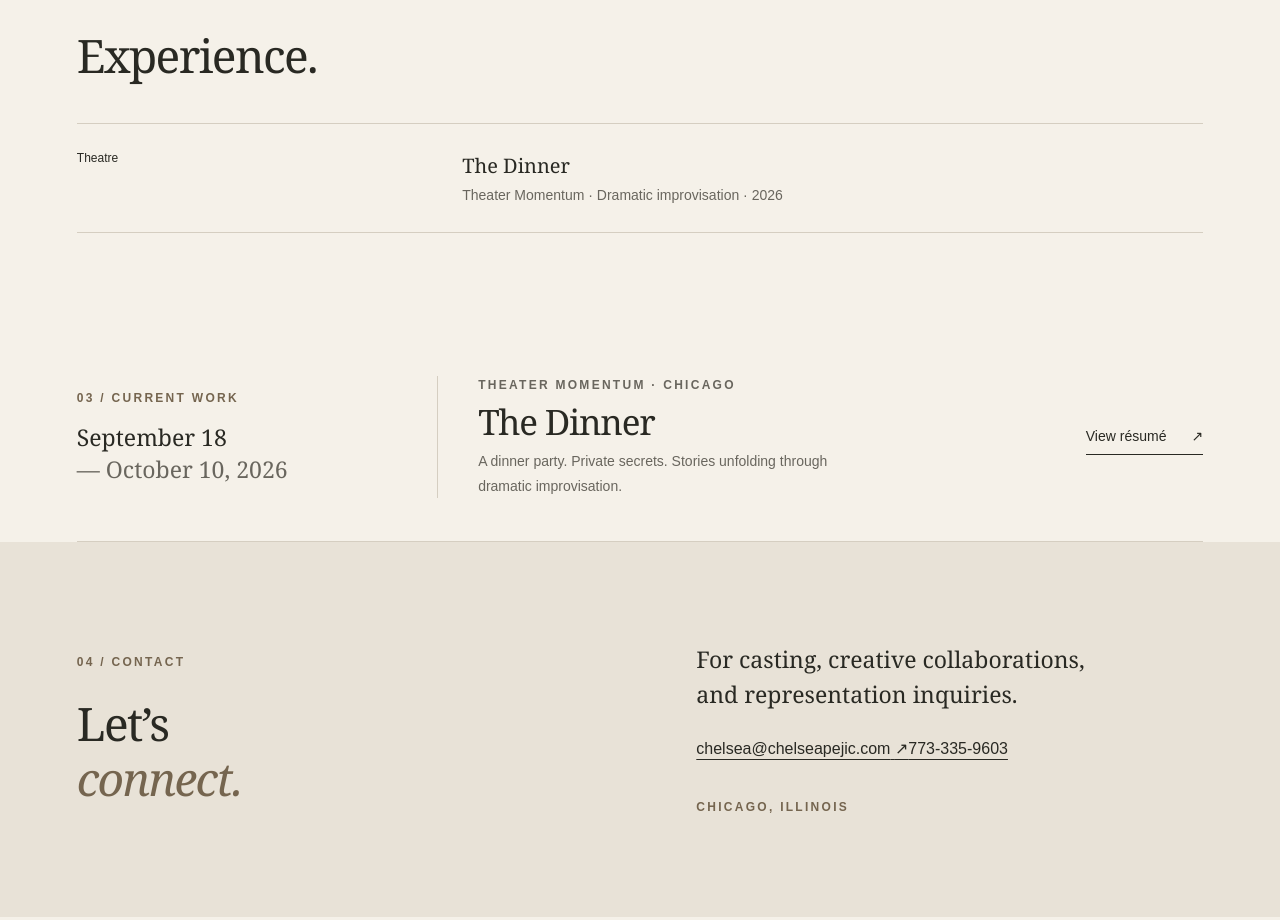
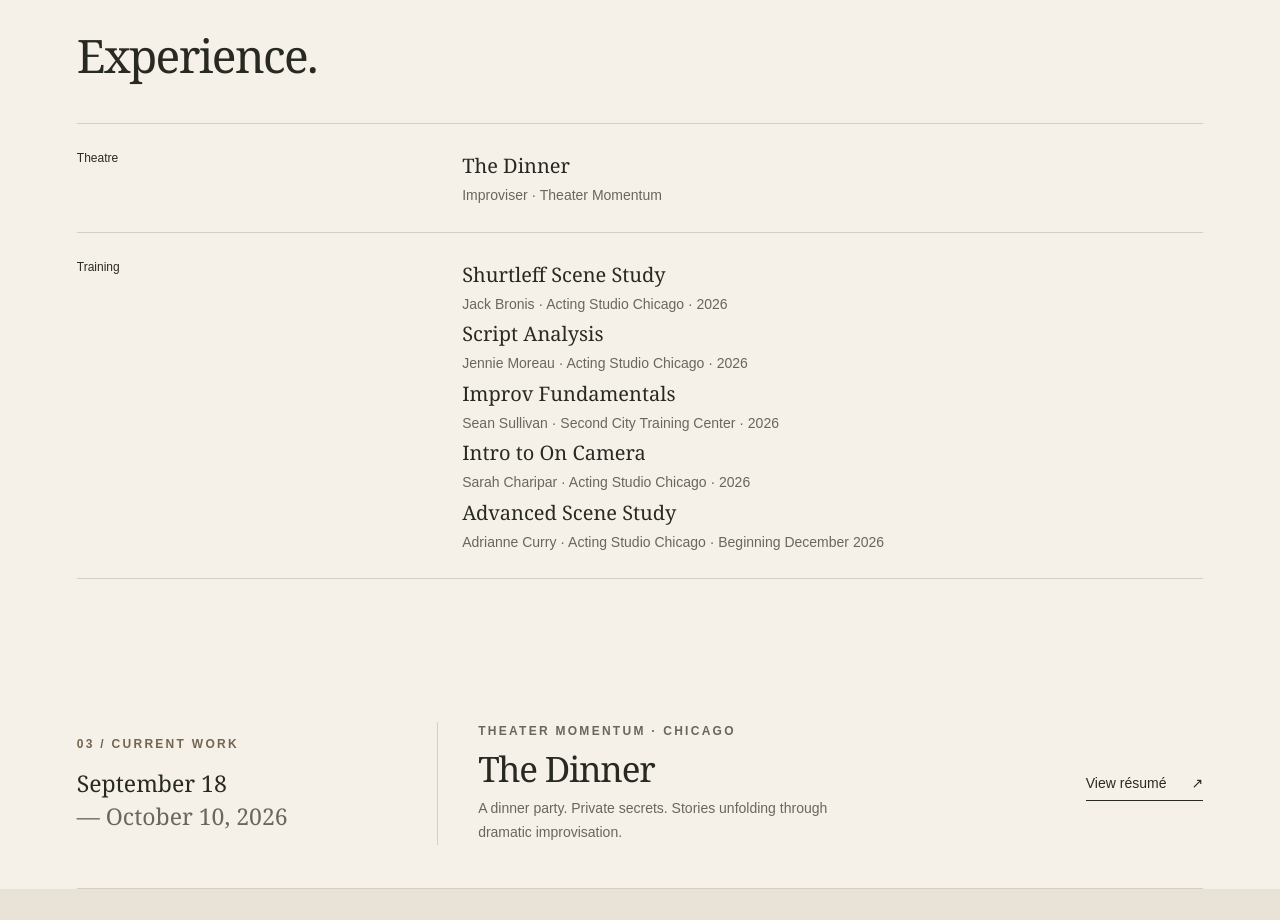
Before and after one commit to cpejic/chelsea-pejic-website, a Next.js app: page / in a window 1280 px wide. Shown: the part 1364-2284 px from the top of the page. Built offline with nearby package versions, Linux system fonts and the light colour scheme.

Commit message:
Add resume training and casting details

```diff
--- a/app/content.js
+++ b/app/content.js
@@ -4,6 +4,10 @@ export const actor = {
   name: 'Chelsea Pejic',
   email: 'chelsea@chelseapejic.com',
   phone: '773-335-9603',
+  location: 'Chicago, Illinois',
+  height: `5'6"`,
+  eyes: 'Brown',
+  hair: 'Brown',
   resumePdf: null,
   heroImage: null, // { src: '/headshots/chelsea.jpg', alt: 'Chelsea Pejic', position: '50% 35%' }
   headshots: [], // { src, alt, label } — theatrical and commercial looks
@@ -11,5 +15,33 @@ export const actor = {
 };
 
 export const resume = [
-  { category: 'Theatre', entries: [{ title: 'The Dinner', detail: 'Theater Momentum · Dramatic improvisation · 2026' }] },
+  { category: 'Theatre', entries: [
+    { title: 'The Dinner', detail: 'Improviser · Theater Momentum' },
+  ] },
+  { category: 'Training', entries: [
+    { title: 'Shurtleff Scene Study', detail: 'Jack Bronis · Acting Studio Chicago · 2026' },
+    { title: 'Script Analysis', detail: 'Jennie Moreau · Acting Studio Chicago · 2026' },
+    { title: 'Improv Fundamentals', detail: 'Sean Sullivan · Second City Training Center · 2026' },
+    { title: 'Intro to On Camera', detail: 'Sarah Charipar · Acting Studio Chicago · 2026' },
+    { title: 'Advanced Scene Study', detail: 'Adrianne Curry · Acting Studio Chicago · Beginning December 2026' },
+  ] },
 ];
+
+export const specialSkills = [
+  'Attorney',
+  'Financial Anti-Money Laundering Compliance',
+  'Public Speaking',
+  'Waitress',
+  'Restaurant Hostess',
+  'Au Pair',
+  'Hiking',
+  'Biking',
+  'Animal Care',
+  'Driver',
+  'Travel',
+  'Typing',
+  'Former Vatican Tour Guide',
+  'Casual Basketball',
+  'Casual Tennis',
+  'Casual Pickleball',
+];
```
